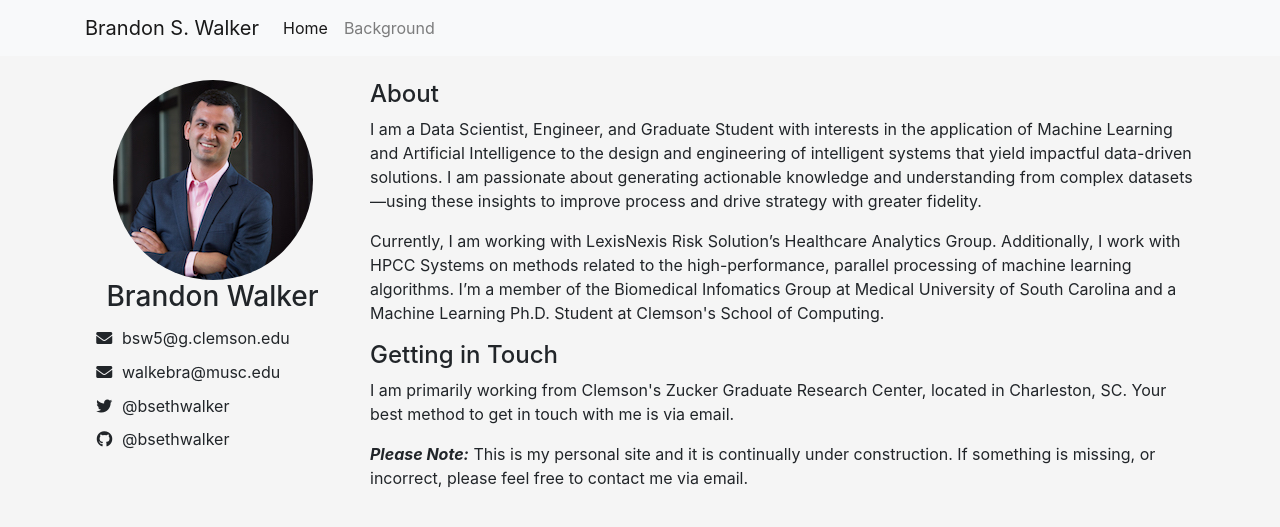
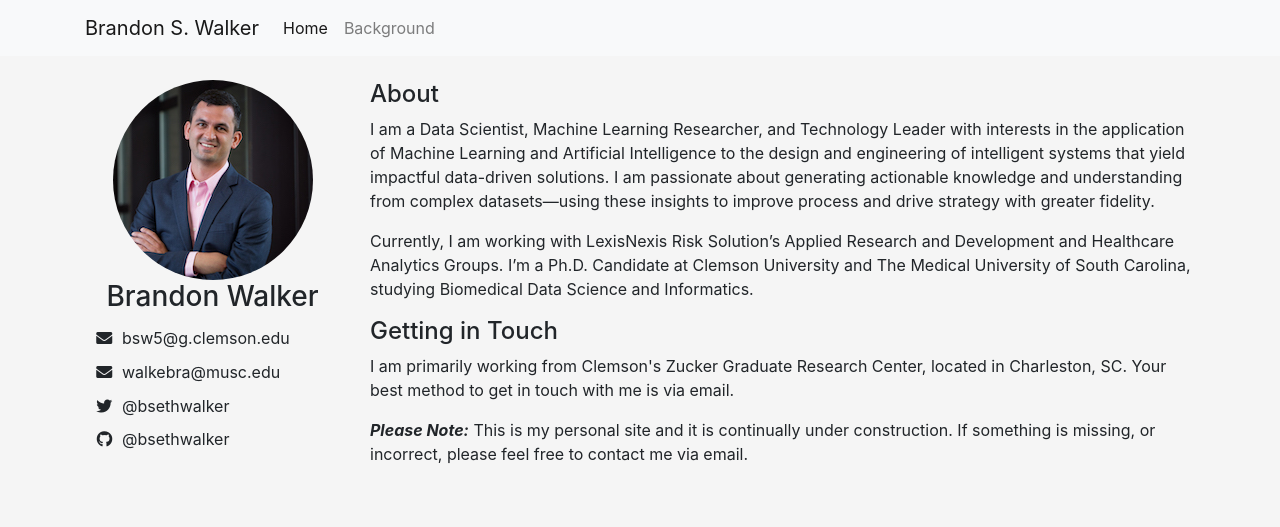
Before and after one commit to bsethwalker/bsethwalker.github.io, a Jekyll site: the page built from index.md, in a window 1280 px wide. Shown: the top 527 px of the page. Built offline with Jekyll 4.4.1, drawn with Linux system fonts in a browser that asks for light colours.

Commit message:
Update bio blurb

```diff
--- a/index.md
+++ b/index.md
@@ -9,9 +9,9 @@ permalink: /
 
 
 <h4>About</h4>
-<p>I am a Data Scientist, Engineer, and Graduate Student with interests in the application of Machine Learning and Artificial Intelligence to the design and engineering of intelligent systems that yield impactful data-driven solutions. I am passionate about generating actionable knowledge and understanding from complex datasets—using these insights to improve process and drive strategy with greater fidelity. </p>
+<p>I am a Data Scientist, Machine Learning Researcher, and Technology Leader with interests in the application of Machine Learning and Artificial Intelligence to the design and engineering of intelligent systems that yield impactful data-driven solutions. I am passionate about generating actionable knowledge and understanding from complex datasets—using these insights to improve process and drive strategy with greater fidelity. </p>
 
-<p>Currently, I am working with LexisNexis Risk Solution’s Healthcare Analytics Group. Additionally, I work with HPCC Systems on methods related to the high-performance, parallel processing of machine learning algorithms. I’m a member of the Biomedical Infomatics Group at Medical University of South Carolina and a Machine Learning Ph.D. Student at Clemson's School of Computing.</p>
+<p>Currently, I am working with LexisNexis Risk Solution’s Applied Research and Development and Healthcare Analytics Groups. I’m a Ph.D. Candidate at Clemson University and The Medical University of South Carolina, studying Biomedical Data Science and Informatics.</p>
 
 <h4>Getting in Touch</h4>
 <p>I am primarily working from Clemson's Zucker Graduate Research Center, located in Charleston, SC. Your best method to get in touch with me is via email.</p>
```
